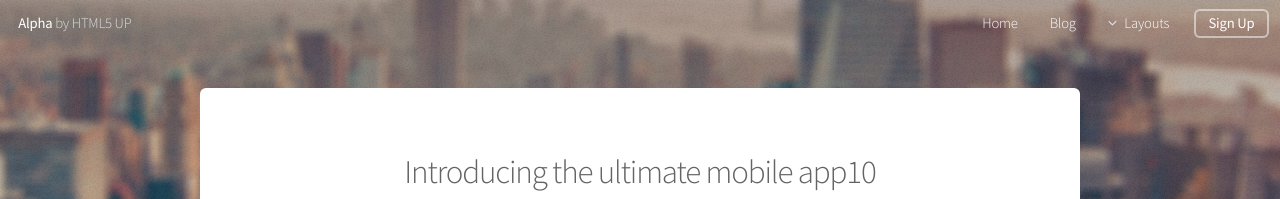
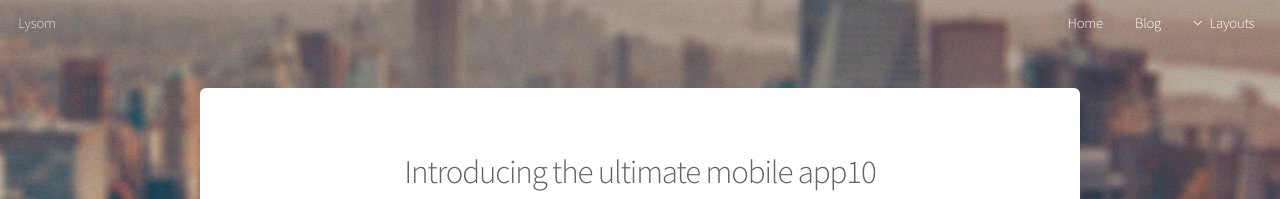
Before and after one commit to Lysom/lysom.github.io, a Jekyll site: the page built from index.html, in a window 1280 px wide. Shown: the top 199 px of the page. Built offline with Jekyll 4.4.1, drawn with Linux system fonts in a browser that asks for light colours; the list of posts is cut into pages by our own code.

Commit message:
Update nav.html

```diff
--- a/_includes/nav.html
+++ b/_includes/nav.html
@@ -1,6 +1,6 @@
 <!-- Header -->
 	<header id="header" class="alt">
-		<h1><a href="{{ site.baseurl }}/index.html">Alpha</a> by HTML5 UP</h1>
+		<h1><a href="{{ site.baseurl }}/index.html"></a>Lysom</h1>
 		<nav id="nav">
 			<ul>
 				<li><a href="{{ site.baseurl }}/index.html">Home</a></li>
@@ -22,7 +22,7 @@
 						</li>
 					</ul>
 				</li>
-				<li><a href="#" class="button">Sign Up</a></li>
+				<!--<li><a href="#" class="button">Sign Up</a></li>-->
 			</ul>
 		</nav>
 	</header>
```
